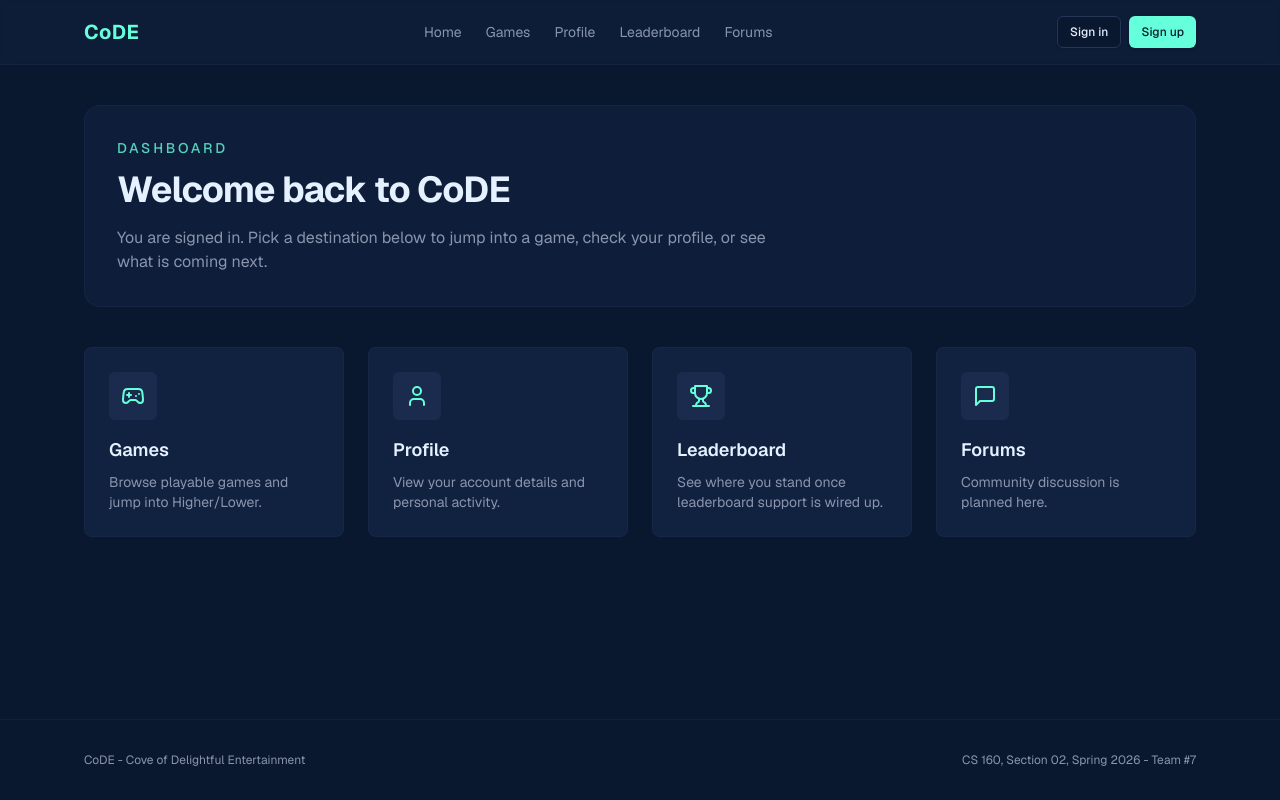
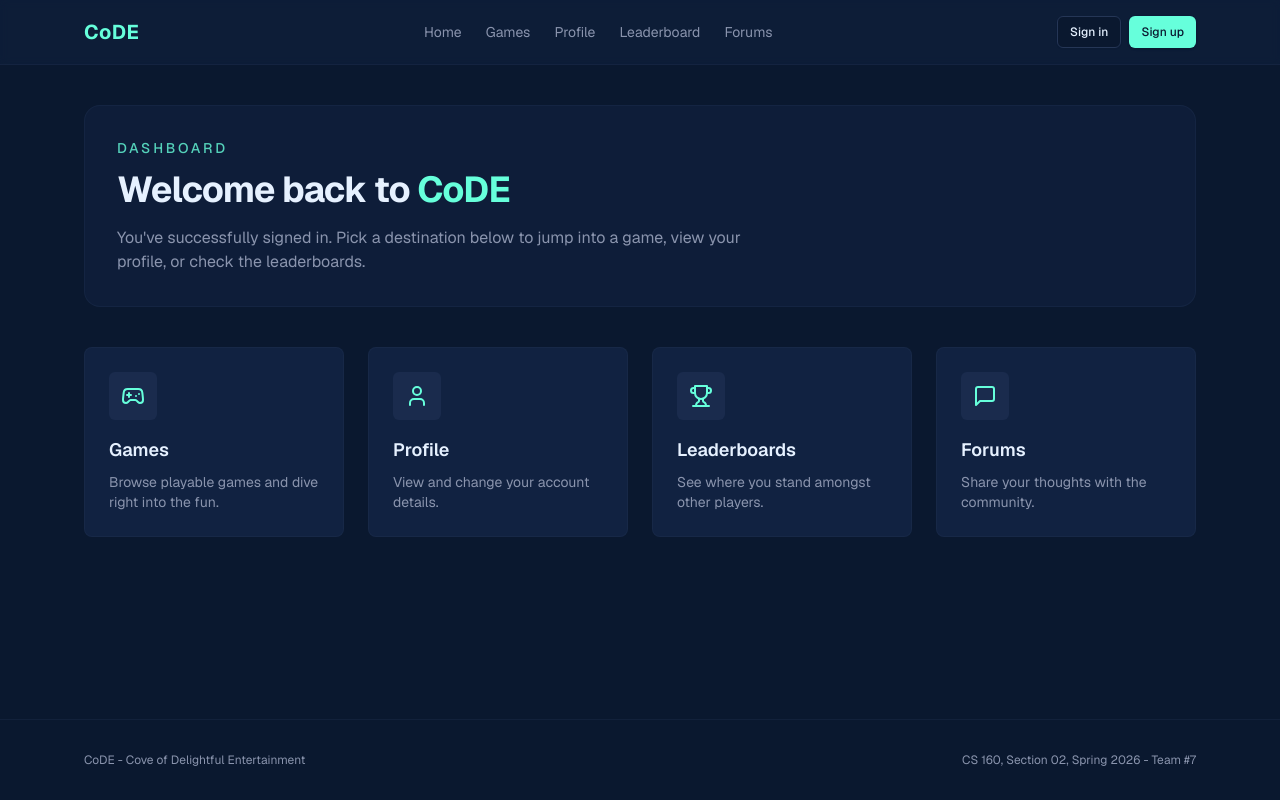
Before and after one commit to tyler-awender/CoDE, a Next.js app: page /protected in a window 1280 px wide. Built offline with nearby package versions, Linux system fonts and the light colour scheme; no server answers; the database is empty.

Commit message:
change text on certain pages

```diff
--- a/app/page.tsx
+++ b/app/page.tsx
@@ -81,13 +81,13 @@ export default function Home() {
             href="/protected/games"
             icon={Gamepad2}
             title="Games"
-            description="Play our games."
+            description="Browse playable games and dive straight into the fun."
           />
           <FeatureCard
             href="/protected/profile"
             icon={User}
             title="Profile"
-            description="View your stats, customize your display name, and track your personal gaming metrics."
+            description="View your personal details and change your display name."
           />
           <FeatureCard
             href="/protected/leaderboard"
--- a/app/protected/games/page.tsx
+++ b/app/protected/games/page.tsx
@@ -13,7 +13,7 @@ export default function GamesPage() {
         </h1>
 
         <p className="mt-4 max-w-2xl text-muted-foreground">
-          Pick from live games focused on code intuition and quick decisions.
+          Pick from a series of games focused on programming knowledge and code intuition.
         </p>
       </section>
 
--- a/app/protected/leaderboard/page.tsx
+++ b/app/protected/leaderboard/page.tsx
@@ -79,7 +79,7 @@ async function LeaderboardContent({
           Game Rankings
         </h1>
         <p className="max-w-2xl text-muted-foreground">
-          Game-specific rankings based on each player&apos;s average score.
+          Game-specific rankings ordered by each player&apos;s average score.
         </p>
       </header>
 
--- a/app/protected/page.tsx
+++ b/app/protected/page.tsx
@@ -37,11 +37,11 @@ export default function ProtectedPage() {
           Dashboard
         </p>
         <h1 className="mt-3 text-4xl font-bold tracking-tight text-foreground">
-          Welcome back to CoDE
+          Welcome back to <span className="text-primary">CoDE</span>
         </h1>
         <p className="mt-4 max-w-2xl text-muted-foreground">
-          You are signed in. Pick a destination below to jump into a game,
-          check your profile, or see what is coming next.
+          You've successfully signed in. Pick a destination below to jump into a game,
+          view your profile, or check the leaderboards.
         </p>
       </section>
 
@@ -50,25 +50,25 @@ export default function ProtectedPage() {
           href="/protected/games"
           icon={Gamepad2}
           title="Games"
-          description="Browse playable games and jump into Higher/Lower."
+          description="Browse playable games and dive right into the fun."
         />
         <QuickLink
           href="/protected/profile"
           icon={User}
           title="Profile"
-          description="View your account details and personal activity."
+          description="View and change your account details."
         />
         <QuickLink
           href="/protected/leaderboard"
           icon={Trophy}
-          title="Leaderboard"
-          description="See where you stand once leaderboard support is wired up."
+          title="Leaderboards"
+          description="See where you stand amongst other players."
         />
         <QuickLink
           href="/protected/forums"
           icon={MessageSquare}
           title="Forums"
-          description="Community discussion is planned here."
+          description="Share your thoughts with the community."
         />
       </section>
     </div>
--- a/app/protected/profile/page.tsx
+++ b/app/protected/profile/page.tsx
@@ -53,8 +53,7 @@ async function ProfileContent() {
         </h1>
 
         <p className="mt-4 max-w-2xl text-muted-foreground">
-          This page is wired to your authenticated session, so it can be
-          expanded later with stats, preferences, and saved progress.
+          This page shows your display name, join date, and other personal information.
         </p>
       </section>
 
@@ -102,7 +101,7 @@ async function ProfileContent() {
         </h2>
 
         <p className="mt-2 text-sm text-muted-foreground">
-          Update how your name appears on your profile.
+          Update how you appear across the platform.
         </p>
 
         <div className="mt-3">
```
